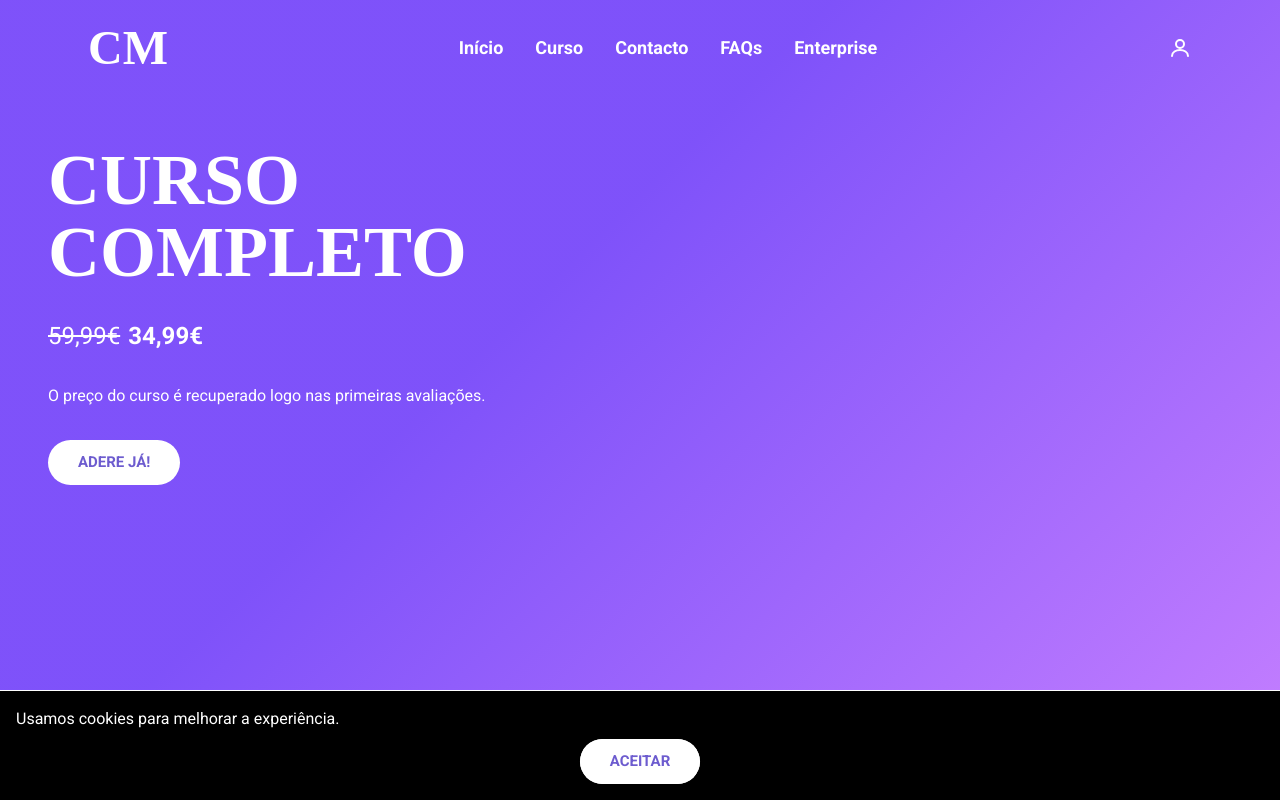
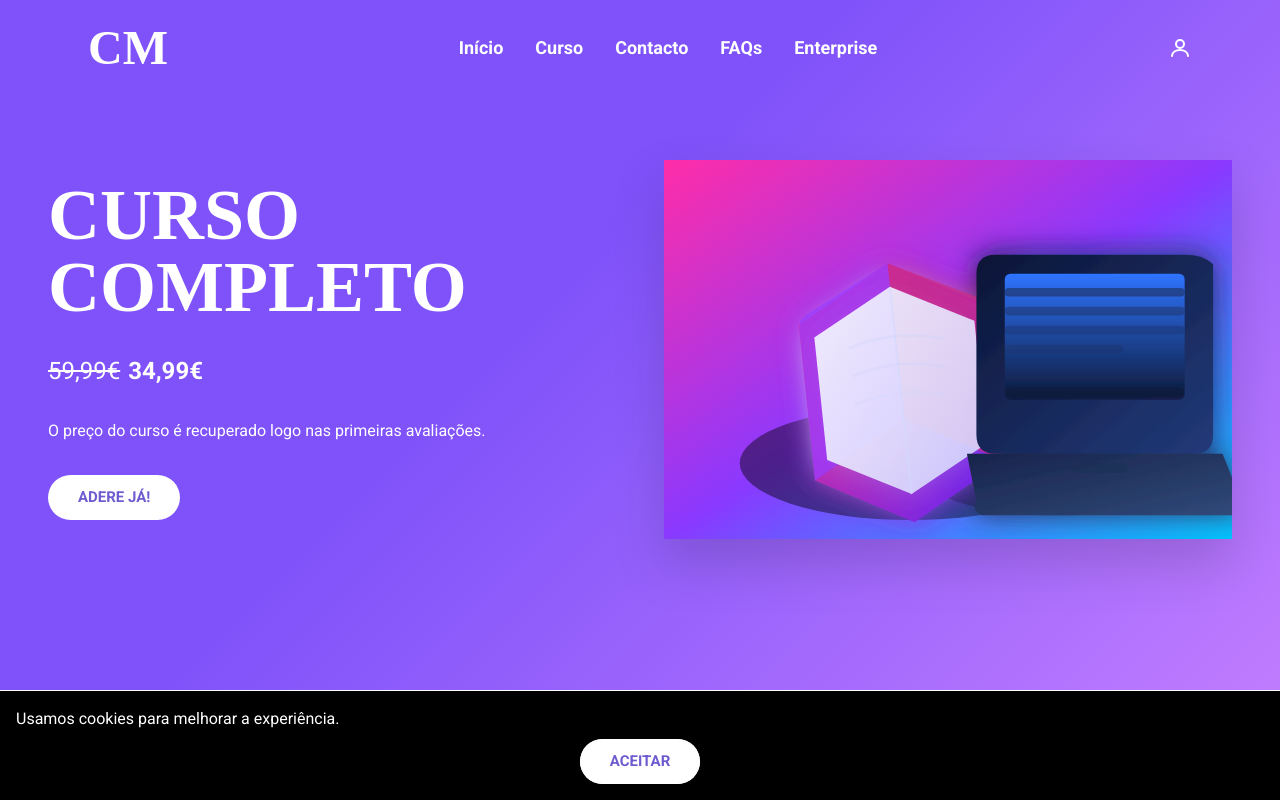
Before and after one commit to msantos51/clientemisterio, a Next.js app in the folder frontend/: page / in a window 1280 px wide. Built offline with nearby package versions, Linux system fonts and the light colour scheme; no server answers; a web font is replaced by a local one.

Commit message:
Add hero illustration to homepage

```diff
--- a/frontend/app/(public)/page.tsx
+++ b/frontend/app/(public)/page.tsx
@@ -1,5 +1,6 @@
 'use client'
 
+import Image from 'next/image'
 import Link from 'next/link'
 import { useEffect, useState } from 'react'
 
@@ -22,10 +23,10 @@
   return (
     // Container principal com espaçamento vertical de 1rem entre secções
     <main className="space-y-4">
-      {/* Secção principal do curso com alinhamento à esquerda e sem caixa translúcida */}
-      <section className="flex flex-col gap-8 p-4 text-white">
-        {/* Bloco limitado a 3xl para facilitar a leitura em ecrãs largos */}
-        <div className="w-full max-w-3xl space-y-8 text-left">
+      {/* Secção principal do curso com layout responsivo em duas colunas */}
+      <section className="flex flex-col items-center gap-12 px-4 py-8 text-white md:flex-row md:items-center md:justify-between">
+        {/* Bloco de texto limitado a 3xl para facilitar a leitura em ecrãs largos */}
+        <div className="w-full max-w-3xl space-y-8 text-left md:max-w-xl">
           {/* Título principal com a fonte Saira Stencil One */}
           <h1 className="logo-font text-3xl font-bold leading-none md:text-7xl">
             <span className="block">CURSO</span>
@@ -48,6 +49,18 @@
             Adere já!
           </Link>
         </div>
+
+        {/* Imagem decorativa alinhada à direita para reforçar o tema tecnológico */}
+        <div className="w-full max-w-2xl">
+          <Image
+            src="/images/home-hero.svg"
+            alt="Livro aberto encostado a um computador portátil com iluminação néon"
+            width={800}
+            height={600}
+            priority
+            className="h-auto w-full drop-shadow-2xl"
+          />
+        </div>
       </section>
     </main>
   )
```
Also changed, not shown: frontend/public/images/home-hero.svg (added).
